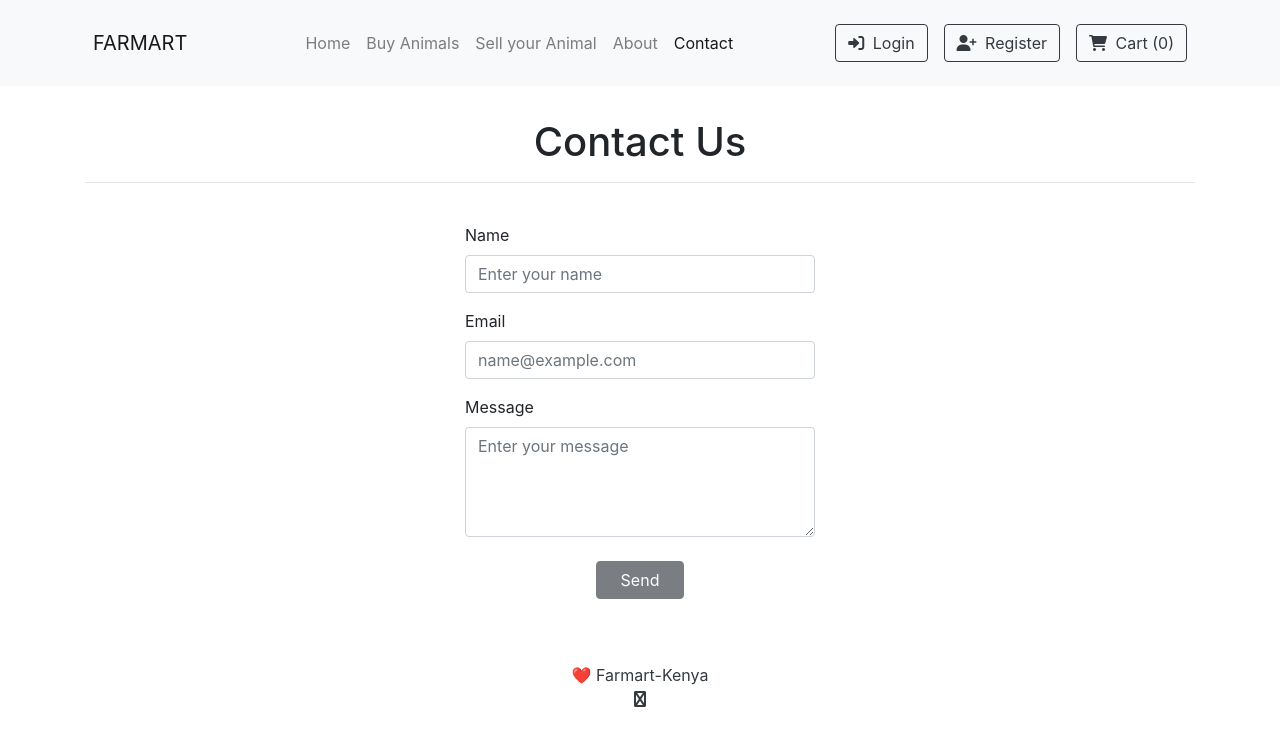
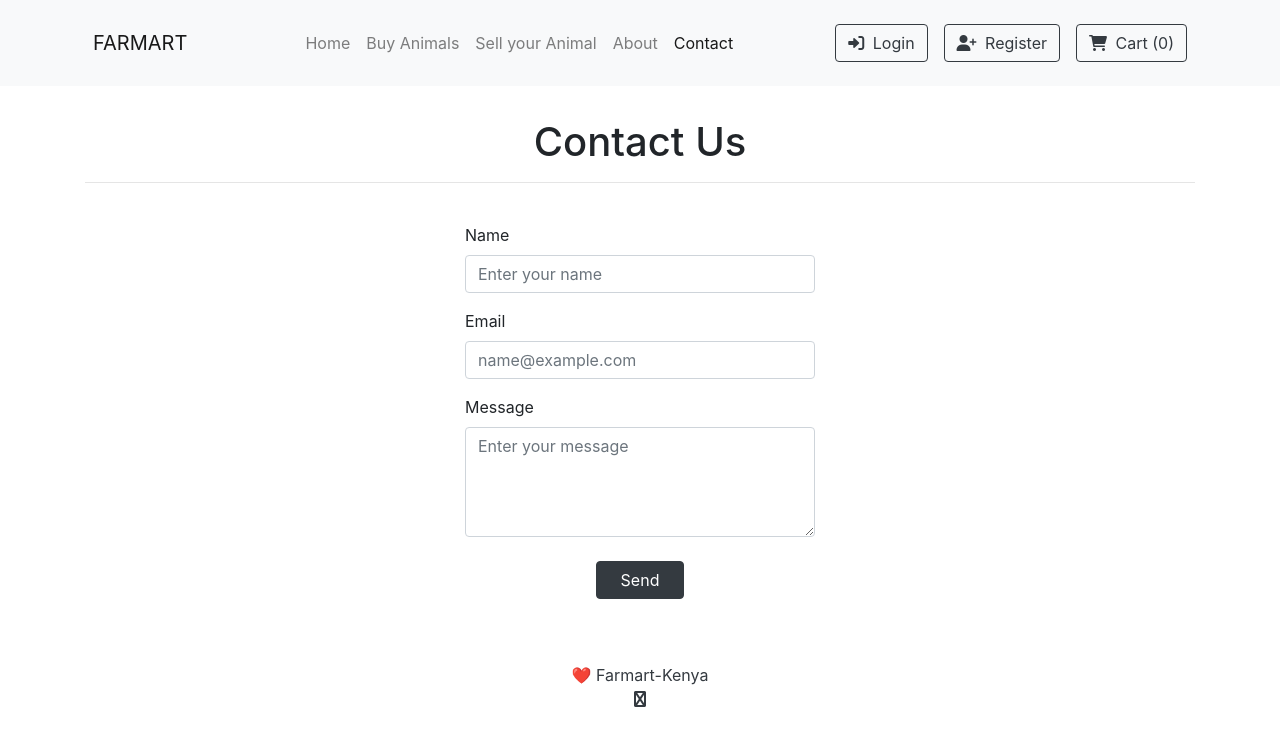
Before and after one commit to levy-web/farmart, a React (Create React App) app in the folder frontend/: page /contact in a window 1280 px wide. Shown: the top 746 px of the page. Built offline with nearby package versions, Linux system fonts and the light colour scheme.

Commit message:
updated contact page to use emailjs

```diff
--- a/frontend/package.json
+++ b/frontend/package.json
@@ -8,6 +8,7 @@
     "@testing-library/react": "^13.4.0",
     "@testing-library/user-event": "^13.5.0",
     "bootstrap": "^5.2.1",
+    "emailjs-com": "^3.2.0",
     "font-awesome": "^4.7.0",
     "react": "^18.2.0",
     "react-bootstrap": "^2.7.3",
--- a/frontend/src/pages/ContactPage.jsx
+++ b/frontend/src/pages/ContactPage.jsx
@@ -1,50 +1,85 @@
-import React from "react";
+import React, { useState } from "react";
 import { Footer, Navbar } from "../components";
+import emailjs from 'emailjs-com';
+
 const ContactPage = () => {
+  const [name, setName] = useState("");
+  const [email, setEmail] = useState("");
+  const [message, setMessage] = useState("");
+  const [showSuccessMessage, setShowSuccessMessage] = useState(false);
+
+  const handleSubmit = (e) => {
+    e.preventDefault();
+    emailjs.sendForm('service_5lxs01n', 'template_iwd41x6', e.target, 'FsFo6NjUnXqn1M2EQ')
+      .then(() => {
+          setName("");
+          setEmail("");
+          setMessage("");
+          setShowSuccessMessage(true);
+      }, (error) => {
+          console.log(error.text);
+      });
+  };
+
   return (
     <>
       <Navbar />
       <div className="container my-3 py-3">
         <h1 className="text-center">Contact Us</h1>
         <hr />
-        <div class="row my-4 h-100">
+        <div className="row my-4 h-100">
           <div className="col-md-4 col-lg-4 col-sm-8 mx-auto">
-            <form>
-              <div class="form my-3">
-                <label for="Name">Name</label>
+            <form onSubmit={handleSubmit}>
+              <div className="form my-3">
+                <label htmlFor="name">Name</label>
+                <input
+                  type="text"
+                  className="form-control"
+                  id="name"
+                  name="name"
+                  placeholder="Enter your name"
+                  value={name}
+                  onChange={(e) => setName(e.target.value)}
+                  required
+                />
+              </div>
+              <div className="form my-3">
+                <label htmlFor="email">Email</label>
                 <input
                   type="email"
-                  class="form-control"
-                  id="Name"
-                  placeholder="Enter your name"
+                  className="form-control"
+                  id="email"
+                  name="email"
+                  placeholder="name@example.com"
+                  value={email}
+                  onChange={(e) => setEmail(e.target.value)}
+                  required
                 />
               </div>
-              <div class="form my-3">
-                <label for="Email">Email</label>
-                <input
-                  type="email"
-                  class="form-control"
-                  id="Email"
-                  placeholder="name@example.com"
-                />
-              </div>
-              <div class="form  my-3">
-                <label for="Password">Message</label>
+              <div className="form my-3">
+                <label htmlFor="message">Message</label>
                 <textarea
                   rows={4}
-                  class="form-control"
-                  id="Password"
+                  className="form-control"
+                  id="message"
+                  name="message"
                   placeholder="Enter your message"
+                  value={message}
+                  onChange={(e) => setMessage(e.target.value)}
+                  required
                 />
               </div>
               <div className="text-center">
-                <button
-                  class="my-2 px-4 mx-auto btn btn-dark"
-                  type="submit"
-                  disabled
-                >
-                  Send
-                </button>
+                {showSuccessMessage ? (
+                  <p className="text-success">Thank you for your feedback!</p>
+                ) : (
+                  <button
+                    className="my-2 px-4 mx-auto btn btn-dark"
+                    type="submit"
+                  >
+                    Send
+                  </button>
+                )}
               </div>
             </form>
           </div>
@@ -56,3 +91,7 @@ const ContactPage = () => {
 };
 
 export default ContactPage;
+
+
+
+// SERVICE_ID ('service_5lxs01n', TEMPLATE_ID 'template_iwd41x6', PUBLIC_KEY 'FsFo6NjUnXqn1M2EQ')
```
